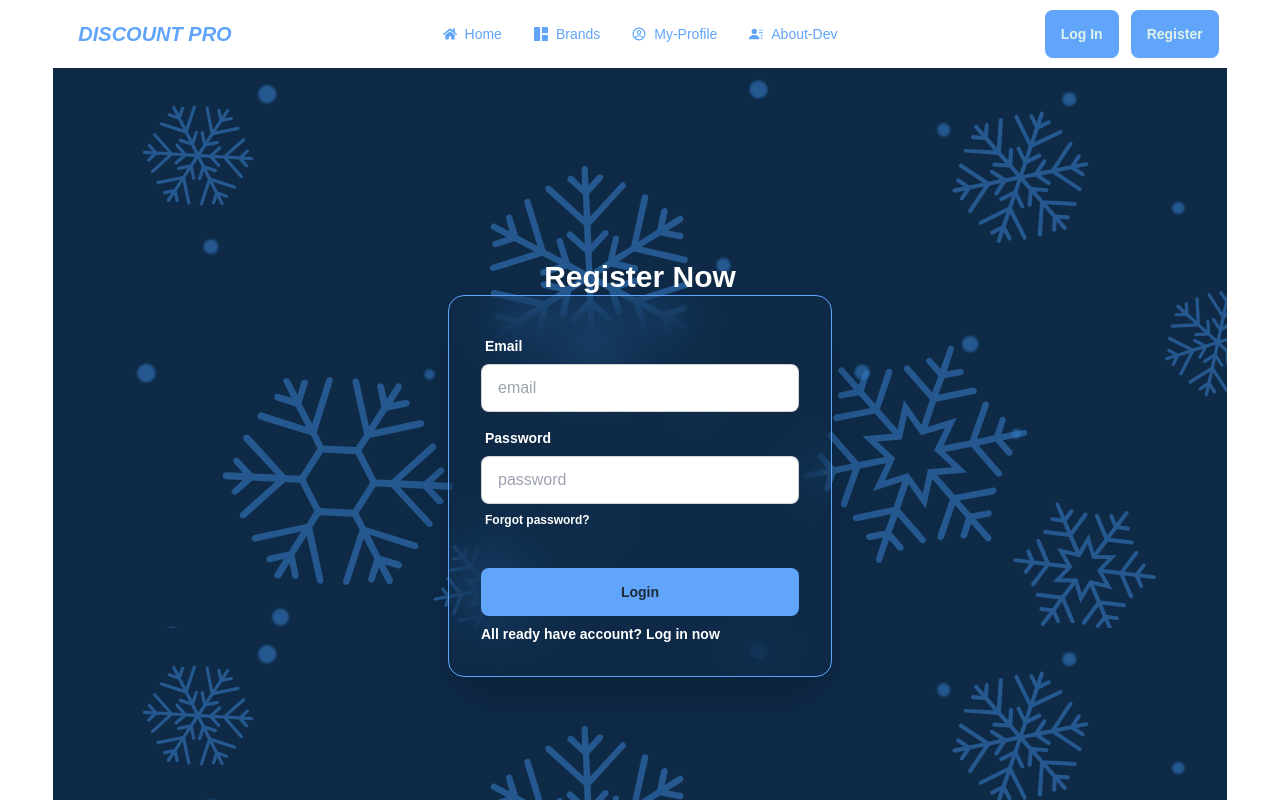
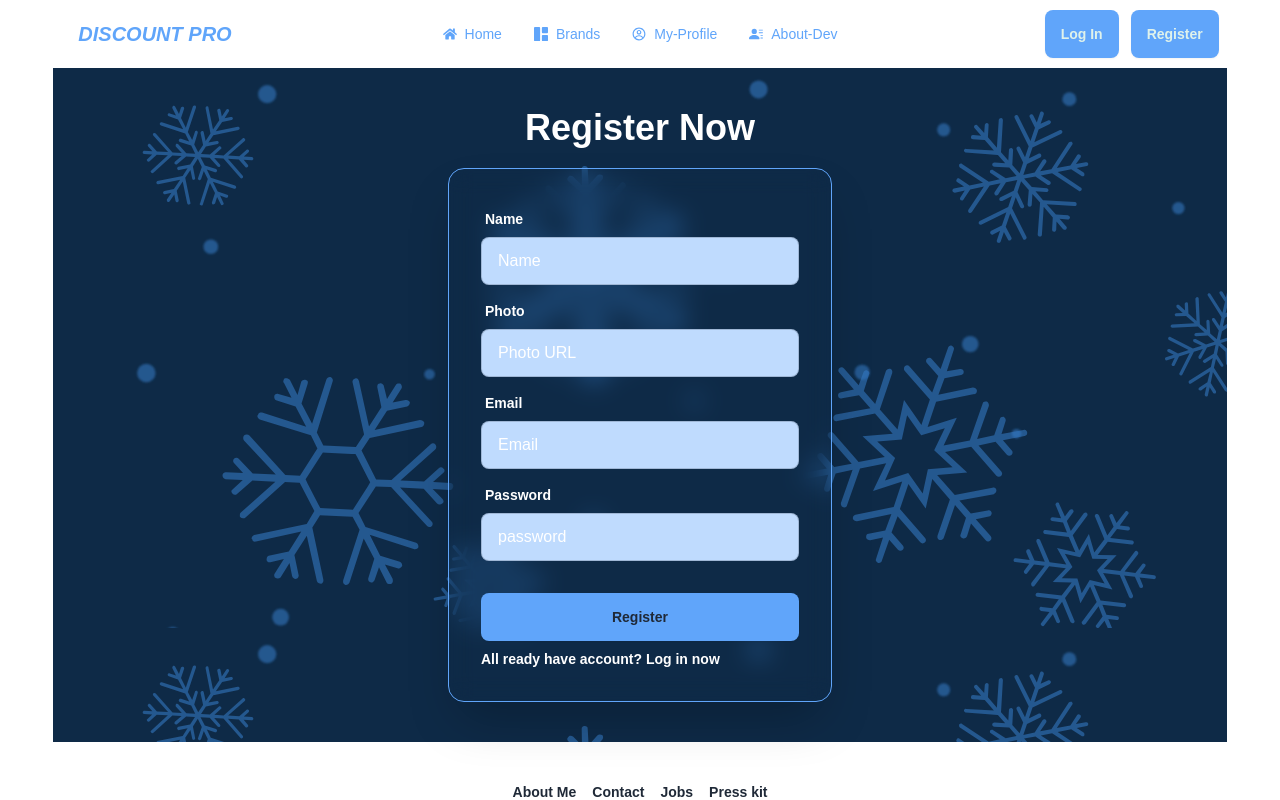
Before and after one commit to tsakib2000/Discount-Pro, a React (Vite) app: page /register in a window 1280 px wide. Shown: the top 800 px of the page. Built offline with nearby package versions, Linux system fonts and the light colour scheme; no server answers.

Commit message:
Created Register system

```diff
--- a/src/AuthProvider/AuthProvider.jsx
+++ b/src/AuthProvider/AuthProvider.jsx
@@ -2,16 +2,25 @@
 /* eslint-disable react/prop-types */
 import { createContext, useEffect, useState } from "react";
 import auth from './../Firebase/firebase.config';
-import { createUserWithEmailAndPassword, onAuthStateChanged } from "firebase/auth";
+import { createUserWithEmailAndPassword, onAuthStateChanged, signInWithEmailAndPassword, signOut, updateProfile } from "firebase/auth";
 
 export const AuthContext=createContext()
 
 const AuthProvider = ({children}) => {
   const [loading,setLoading]=useState(true)
   const[user,setUser]=useState(null)
-const handleLogin=(email,password)=>{
+const handleRegister=(email,password)=>{
   setLoading(true)
   return createUserWithEmailAndPassword(auth,email,password)
+}
+const signInUser=(email,password)=>{
+  return signInWithEmailAndPassword(auth,email,password)
+}
+const updateUserProfile=(updatedData)=>{
+return updateProfile (auth.currentUser,updatedData)
+}
+const handleSignOut=()=>{
+  return signOut(auth)
 }
 useEffect(()=>{
   const unSubscribed = onAuthStateChanged(auth,currentUser=>{
@@ -22,11 +31,16 @@ setUser(currentUser)
     unSubscribed()
   }
 },[])
+console.log(user)
     const authInfo ={
         name:'sakib',
-        handleLogin,
+        handleRegister,
         user,
-        loading
+        loading,
+        handleSignOut,
+        signInUser,
+        setUser,
+        updateUserProfile
     }
     return (
   <AuthContext.Provider value={authInfo}>
--- a/src/Components/Navbar.jsx
+++ b/src/Components/Navbar.jsx
@@ -1,11 +1,14 @@
 import { Link, NavLink } from "react-router-dom";
-import logo from '../assets/discount_pro_logo.png'
+
 import { FaHome } from "react-icons/fa";
 import { BsFillGrid1X2Fill, BsFillPersonLinesFill } from "react-icons/bs";
 import { CgProfile } from "react-icons/cg";
+import { useContext } from "react";
+import { AuthContext } from "../AuthProvider/AuthProvider";
 
 
 const Navbar = () => {
+  const {user,handleSignOut}=useContext(AuthContext)
   const navbarLinks = (
     <>
       <li>
@@ -71,8 +74,10 @@ const Navbar = () => {
       </div>
       <div className="navbar-end ">
         <div className="flex justify-center items-center gap-3">
-          <a className="btn text-[#DFF2EB] bg-blue-400 border-none">Log In</a>
-          <a className="btn text-[#DFF2EB] bg-blue-400 border-none">Register</a>
+        {
+          user ? <div className="flex gap-3"> <img className="h-20" src={user.photoURL} alt="" /> <button onClick={handleSignOut}  className="btn text-[#DFF2EB] bg-blue-400 border-none">Logout</button> </div>: <>  <Link to='/login' className="btn text-[#DFF2EB] bg-blue-400 border-none">Log In</Link>
+          <Link to='/register' className="btn text-[#DFF2EB] bg-blue-400 border-none">Register</Link></>
+        }
         </div>
       </div>
     </div></>
--- a/src/pages/Login.jsx
+++ b/src/pages/Login.jsx
@@ -1,34 +1,70 @@
+import { useContext } from "react";
 import { Link } from "react-router-dom";
-
+import { AuthContext } from "../AuthProvider/AuthProvider";
+import toast from "react-hot-toast";
 
 const Login = () => {
+  const { signInUser } = useContext(AuthContext);
+
+  const handleLogIn = (e) => {
+    e.preventDefault()
+    const form=e.target
+    const email=form.email.value
+    const password=form.password.value
+    signInUser(email,password)
+    .then(result=>{
+        toast.success(result.user.email,'login successfull')
+    })
+    .catch(error=>{
+        toast.error(error.message)
+    })
+  };
   return (
     <div className="bg-banner h-screen flex justify-center items-center ">
-                <div className="card  backdrop-blur-xl w-full max-w-sm shrink-0 shadow-2xl border border-blue-400 ">
-
-      <form className="card-body">
+      <div className="card  backdrop-blur-md w-full max-w-sm shrink-0 shadow-2xl border border-blue-400 ">
+        <form className="card-body" onSubmit={handleLogIn}>
           <div className="form-control ">
             <label className="label">
               <span className="label-text text-white font-semibold">Email</span>
             </label>
-          <input type="email" placeholder="email" className="input input-bordered" required />
+            <input
+             name="email"
+              type="email"
+              placeholder="email"
+              className="input input-bordered"
+              required
+            />
           </div>
           <div className="form-control">
             <label className="label">
-            <span className="label-text text-white font-semibold">Password</span>
+              <span className="label-text text-white font-semibold">
+                Password
+              </span>
             </label>
-          <input type="password" placeholder="password" className="input input-bordered" required />
+            <input name="password"
+              type="password"
+              placeholder="password"
+              className="input input-bordered"
+              required
+            />
             <label className="label">
-            <a href="#" className="label-text-alt  link-hover text-white font-semibold">Forgot password?</a>
+              <a
+                href="#"
+                className="label-text-alt  link-hover text-white font-semibold"
+              >
+                Forgot password?
+              </a>
             </label>
           </div>
           <div className="form-control mt-6">
             <button className="btn bg-blue-400 border-none">Login</button>
           </div>
-      <p className="text-sm  text-white font-bold"> Don`t have account?<Link to='/register'> Register here</Link></p>
+          <p className="text-sm  text-white font-bold">
+            {" "}
+            Don`t have account?<Link to="/register"> Register here</Link>
+          </p>
         </form>
       </div>
-
     </div>
   );
 };
--- a/src/pages/Register.jsx
+++ b/src/pages/Register.jsx
@@ -1,29 +1,83 @@
-import { Link } from "react-router-dom";
+import { useContext, useState } from "react";
+import { Link, useNavigate } from "react-router-dom";
+import { AuthContext } from "../AuthProvider/AuthProvider";
+import toast from "react-hot-toast";
 
 const Register = () => {
+    const{handleRegister,setUser,updateUserProfile}=useContext(AuthContext)
+    const[error,setError]=useState('')
+    const navigate=useNavigate()
+    const upperCase =/^(?=.*[A-Z]).*$/;
+    const lowerCase=/^(?=.*[a-z]).*$/;
+    const length=/^.{6,}$/;
+    const handleSubmit=(e)=>{
+        e.preventDefault()
+        setError('')
+        const form =e.target
+        const name=form.name.value
+        const photo=form.photo.value
+        const email=form.email.value
+        const password=form.password.value
+if(!upperCase.test(password)){
+    return setError('Password Must have an Uppercase letter ')
+}
+if(!lowerCase.test(password)){
+    return setError('Password Must have an Lowercase letter ')
+}
+if(!length.test(password)){
+    return setError('Password Length must be at least 6 character ')
+}
+       handleRegister(email,password)
+       .then(result=>{
+        setUser(result.user)
+
+        toast.success('Register successful')
+        updateUserProfile({displayName:name,photoURL:photo})
+        .then(()=>{
+            navigate('/')
+        })
+       })
+       .catch(error=>{
+        toast.error(error.message)
+       })
+    }
+
     return (
-        <div className="bg-banner h-screen flex flex-col justify-center items-center ">
-            <h1 className="text-white font-bold text-3xl">Register Now </h1>
-        <div className="card  backdrop-blur-xl w-full max-w-sm shrink-0 shadow-2xl border border-blue-400 ">
+        <div className="bg-banner flex flex-col justify-center items-center p-10 ">
+            <h1 className="text-white font-bold text-4xl mb-5">Register Now </h1>
+        <div className=" card backdrop-blur-md w-full max-w-sm  shadow-2xl border border-blue-400 ">
 
-<form className="card-body">
+<form className="card-body" onSubmit={handleSubmit}>
+<div className="form-control ">
+  <label className="label">
+    <span className="label-text text-white font-semibold">Name</span>
+  </label>
+  <input name='name'  type="text" placeholder="Name" className="bg-blue-200 placeholder:text-white input input-bordered" required />
+</div>
+<div className="form-control ">
+  <label className="label">
+    <span className="label-text text-white font-semibold">Photo</span>
+  </label>
+  <input name='photo'  type="text" placeholder="Photo URL" className="bg-blue-200 placeholder:text-white input input-bordered" required />
+</div>
 <div className="form-control ">
   <label className="label">
     <span className="label-text text-white font-semibold">Email</span>
   </label>
-  <input type="email" placeholder="email" className="input input-bordered" required />
+  <input  name='email' type="email" placeholder="Email" className="bg-blue-200 placeholder:text-white input input-bordered" required />
 </div>
 <div className="form-control">
   <label className="label">
     <span className="label-text text-white font-semibold">Password</span>
   </label>
-  <input type="password" placeholder="password" className="input input-bordered" required />
-  <label className="label">
-    <a href="#" className="label-text-alt  link-hover text-white font-semibold">Forgot password?</a>
-  </label>
+  <input  name='password'  type="password" placeholder="password" className="bg-blue-200 placeholder:text-white input input-bordered" required />
+  {
+    error && <p className="text-red-600 italic text-sm py-2">⚠️ {error}</p>
+  }
+
 </div>
 <div className="form-control mt-6">
-  <button className="btn bg-blue-400 border-none">Login</button>
+  <button className="btn bg-blue-400 border-none">Register</button>
 </div>
 <p className="text-sm  text-white font-bold"> All ready have account?<Link to='/login'> Log in now</Link></p>
 </form>
```
Lines whose indentation alone changed are shown as unchanged.
